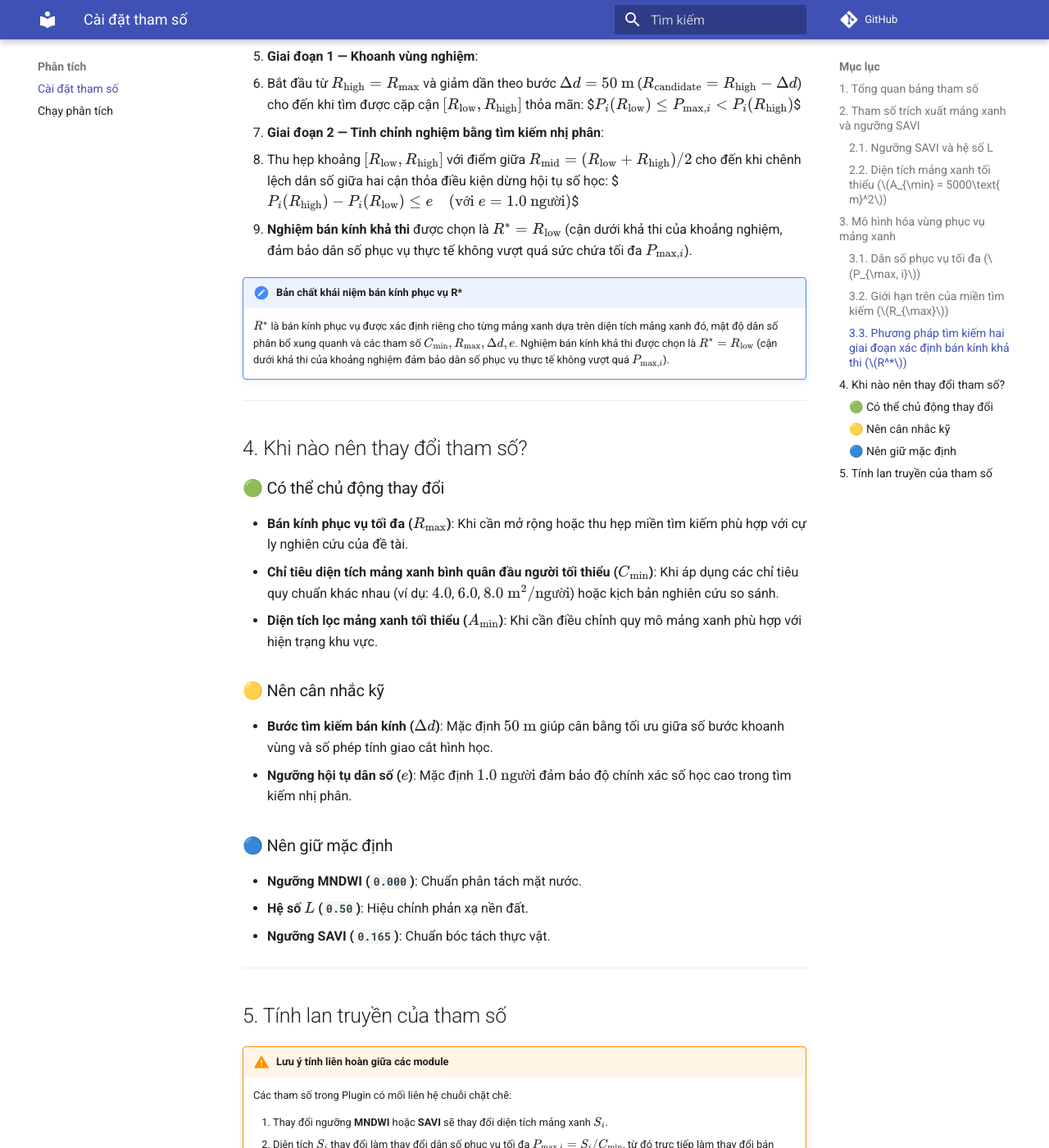
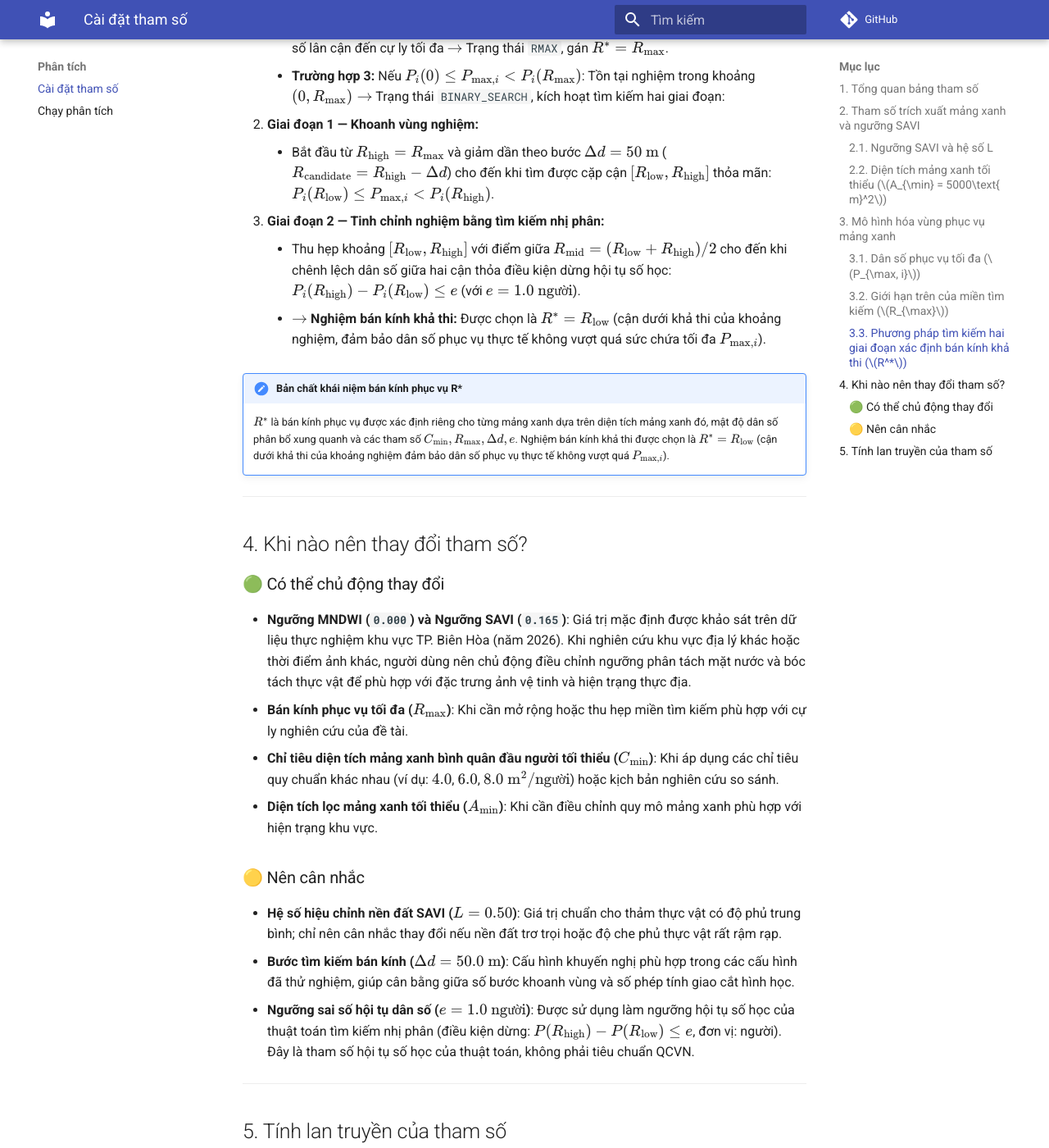
Before and after one commit to xuanphi1702/green-space-evaluator, an MkDocs documentation site: the page built from docs/tham-so.md, in a window 1280 px wide and 1400 px high, scrolled down 3404 px. Shown: the whole window at 82% size. Built offline with MkDocs 1.6.1 and Material for MkDocs 9.7.7, drawn with Linux system fonts in a browser that asks for light colours; comment, search, counter and statistics services are not loaded; some of the changed text lies outside the part shown.

Commit message:
docs: finalize terminology cleanup, math rendering, and updated result figure

````diff
--- a/docs/chay-phan-tich.md
+++ b/docs/chay-phan-tich.md
@@ -88,7 +88,7 @@ Chuyển sang thẻ **Sản phẩm đầu ra** để chỉ định đường d
 
 ## 6. Chuỗi thực thi 5 Module
 
-Khi nhấn nút **Phân tích**, thuật toán chạy ngầm qua Worker Thread không gây đơ giao diện QGIS theo chuỗi 5 module liên hoàn:
+Khi nhấn nút **Phân tích**, thuật toán chạy ngầm qua Worker Thread không gây đơ giao diện QGIS theo chuỗi 5 module:
 
 ```
 [Module 1: Chuẩn bị dữ liệu] ➔ [Module 2: Phân tách mảng xanh] ➔ [Module 3: Vùng phục vụ riêng R*] ➔ [Module 4: Vùng phục vụ chung SERVICE_UNION] ➔ [Module 5: Thống kê Hành chính]
--- a/docs/tham-so.md
+++ b/docs/tham-so.md
@@ -51,6 +51,7 @@ P_{\max, i} = \frac{S_i}{C_{\min}}
 $$
 
 Trong đó:
+
 - $P_{\max, i}$: Dân số phục vụ tối đa của mảng xanh $i$ (người).
 - $S_i$: Diện tích mảng xanh $i$ ($\text{m}^2$).
 - $C_{\min}$: Chỉ tiêu diện tích mảng xanh bình quân đầu người tối thiểu ($6.0\text{ m}^2/\text{người}$).
@@ -64,19 +65,15 @@ Trong đó:
 
 Thuật toán xác định bán kính phục vụ $R^*$ qua phương pháp tìm kiếm hai giai đoạn:
 
-1. **Đánh giá hai điểm mút và điều kiện biên**:
-   - Nếu $P_i(0) > P_{\max, i}$: Mảng xanh quá tải ngay tại nguồn $\rightarrow$ Trạng thái `NO_SOLUTION`, gán $R^* = 0\text{ m}$.
-   - Nếu $P_i(R_{\max}) \le P_{\max, i}$: Mảng xanh đủ diện tích phục vụ toàn bộ dân số lân cận đến cự ly tối đa $\rightarrow$ Trạng thái `RMAX`, gán $R^* = R_{\max}$.
-   - Nếu $P_i(0) \le P_{\max, i} < P_i(R_{\max})$: Tồn tại nghiệm trong khoảng $(0, R_{\max}) \rightarrow$ Trạng thái `BINARY_SEARCH`, kích hoạt tìm kiếm hai giai đoạn:
-
-2. **Giai đoạn 1 — Khoanh vùng nghiệm**:
-   - Bắt đầu từ $R_{\text{high}} = R_{\max}$ và giảm dần theo bước $\Delta d = 50\text{ m}$ ($R_{\text{candidate}} = R_{\text{high}} - \Delta d$) cho đến khi tìm được cặp cận $[R_{\text{low}}, R_{\text{high}}]$ thỏa mãn:
-     $$P_i(R_{\text{low}}) \le P_{\max, i} < P_i(R_{\text{high}})$$
-
-3. **Giai đoạn 2 — Tinh chỉnh nghiệm bằng tìm kiếm nhị phân**:
-   - Thu hẹp khoảng $[R_{\text{low}}, R_{\text{high}}]$ với điểm giữa $R_{\text{mid}} = (R_{\text{low}} + R_{\text{high}}) / 2$ cho đến khi chênh lệch dân số giữa hai cận thỏa điều kiện dừng hội tụ số học:
-     $$P_i(R_{\text{high}}) - P_i(R_{\text{low}}) \le e \quad (\text{với } e = 1.0\text{ người})$$
-   - **Nghiệm bán kính khả thi** được chọn là $R^* = R_{\text{low}}$ (cận dưới khả thi của khoảng nghiệm, đảm bảo dân số phục vụ thực tế không vượt quá sức chứa tối đa $P_{\max, i}$).
+1. **Đánh giá hai điểm nút và điều kiện biên:**
+    - **Trường hợp 1:** Nếu $P_i(0) > P_{\max, i}$: Mảng xanh quá tải ngay tại nguồn $\rightarrow$ Trạng thái `NO_SOLUTION`, gán $R^* = 0\text{ m}$.
+    - **Trường hợp 2:** Nếu $P_i(R_{\max}) \le P_{\max, i}$: Mảng xanh đủ diện tích phục vụ toàn bộ dân số lân cận đến cự ly tối đa $\rightarrow$ Trạng thái `RMAX`, gán $R^* = R_{\max}$.
+    - **Trường hợp 3:** Nếu $P_i(0) \le P_{\max, i} < P_i(R_{\max})$: Tồn tại nghiệm trong khoảng $(0, R_{\max}) \rightarrow$ Trạng thái `BINARY_SEARCH`, kích hoạt tìm kiếm hai giai đoạn:
+2. **Giai đoạn 1 — Khoanh vùng nghiệm:**
+    - Bắt đầu từ $R_{\text{high}} = R_{\max}$ và giảm dần theo bước $\Delta d = 50\text{ m}$ ($R_{\text{candidate}} = R_{\text{high}} - \Delta d$) cho đến khi tìm được cặp cận $[R_{\text{low}}, R_{\text{high}}]$ thỏa mãn: $P_i(R_{\text{low}}) \le P_{\max, i} < P_i(R_{\text{high}})$.
+3. **Giai đoạn 2 — Tinh chỉnh nghiệm bằng tìm kiếm nhị phân:**
+    - Thu hẹp khoảng $[R_{\text{low}}, R_{\text{high}}]$ với điểm giữa $R_{\text{mid}} = (R_{\text{low}} + R_{\text{high}}) / 2$ cho đến khi chênh lệch dân số giữa hai cận thỏa điều kiện dừng hội tụ số học: $P_i(R_{\text{high}}) - P_i(R_{\text{low}}) \le e$ (với $e = 1.0\text{ người}$).
+    - **$\rightarrow$ Nghiệm bán kính khả thi:** Được chọn là $R^* = R_{\text{low}}$ (cận dưới khả thi của khoảng nghiệm, đảm bảo dân số phục vụ thực tế không vượt quá sức chứa tối đa $P_{\max, i}$).
 
 !!! note "Bản chất khái niệm bán kính phục vụ R*"
     $R^*$ là bán kính phục vụ được xác định riêng cho từng mảng xanh dựa trên diện tích mảng xanh đó, mật độ dân số phân bổ xung quanh và các tham số $C_{\min}, R_{\max}, \Delta d, e$. Nghiệm bán kính khả thi được chọn là $R^* = R_{\text{low}}$ (cận dưới khả thi của khoảng nghiệm đảm bảo dân số phục vụ thực tế không vượt quá $P_{\max, i}$).
@@ -86,24 +83,21 @@ Thuật toán xác định bán kính phục vụ $R^*$ qua phương pháp tìm
 ## 4. Khi nào nên thay đổi tham số?
 
 ### 🟢 Có thể chủ động thay đổi
+- **Ngưỡng MNDWI (`0.000`) và Ngưỡng SAVI (`0.165`)**: Giá trị mặc định được khảo sát trên dữ liệu thực nghiệm khu vực TP. Biên Hòa (năm 2026). Khi nghiên cứu khu vực địa lý khác hoặc thời điểm ảnh khác, người dùng nên chủ động điều chỉnh ngưỡng phân tách mặt nước và bóc tách thực vật để phù hợp với đặc trưng ảnh vệ tinh và hiện trạng thực địa.
 - **Bán kính phục vụ tối đa ($R_{\max}$)**: Khi cần mở rộng hoặc thu hẹp miền tìm kiếm phù hợp với cự ly nghiên cứu của đề tài.
 - **Chỉ tiêu diện tích mảng xanh bình quân đầu người tối thiểu ($C_{\min}$)**: Khi áp dụng các chỉ tiêu quy chuẩn khác nhau (ví dụ: $4.0$, $6.0$, $8.0\text{ m}^2/\text{người}$) hoặc kịch bản nghiên cứu so sánh.
 - **Diện tích lọc mảng xanh tối thiểu ($A_{\min}$)**: Khi cần điều chỉnh quy mô mảng xanh phù hợp với hiện trạng khu vực.
 
-### 🟡 Nên cân nhắc kỹ
-- **Bước tìm kiếm bán kính ($\Delta d$)**: Mặc định $50\text{ m}$ giúp cân bằng tối ưu giữa số bước khoanh vùng và số phép tính giao cắt hình học.
-- **Ngưỡng hội tụ dân số ($e$)**: Mặc định $1.0\text{ người}$ đảm bảo độ chính xác số học cao trong tìm kiếm nhị phân.
-
-### 🔵 Nên giữ mặc định
-- **Ngưỡng MNDWI (`0.000`)**: Chuẩn phân tách mặt nước.
-- **Hệ số $L$ (`0.50`)**: Hiệu chỉnh phản xạ nền đất.
-- **Ngưỡng SAVI (`0.165`)**: Chuẩn bóc tách thực vật.
+### 🟡 Nên cân nhắc
+- **Hệ số hiệu chỉnh nền đất SAVI ($L = 0.50$)**: Giá trị chuẩn cho thảm thực vật có độ phủ trung bình; chỉ nên cân nhắc thay đổi nếu nền đất trơ trọi hoặc độ che phủ thực vật rất rậm rạp.
+- **Bước tìm kiếm bán kính ($\Delta d = 50.0\text{ m}$)**: Cấu hình khuyến nghị phù hợp trong các cấu hình đã thử nghiệm, giúp cân bằng giữa số bước khoanh vùng và số phép tính giao cắt hình học.
+- **Ngưỡng sai số hội tụ dân số ($e = 1.0\text{ người}$)**: Được sử dụng làm ngưỡng hội tụ số học của thuật toán tìm kiếm nhị phân (điều kiện dừng: $P(R_{\text{high}}) - P(R_{\text{low}}) \le e$, đơn vị: người). Đây là tham số hội tụ số học của thuật toán, không phải tiêu chuẩn QCVN.
 
 ---
 
 ## 5. Tính lan truyền của tham số
 
-!!! warning "Lưu ý tính liên hoàn giữa các module"
+!!! warning "Lưu ý mối liên hệ giữa các module"
     Các tham số trong Plugin có mối liên hệ chuỗi chặt chẽ:
 
     1. Thay đổi ngưỡng **MNDWI** hoặc **SAVI** sẽ thay đổi diện tích mảng xanh $S_i$.
````
Also changed, not shown: README.md (+4 -4 lines), docs/index.md (+3 -3 lines), docs/loi-thuong-gap.md (+1 -1 lines), docs/luu-y.md (+1 -1 lines), docs/san-pham.md (+3 -3 lines), site/chay-phan-tich/index.html, site/index.html, site/loi-thuong-gap/index.html, site/luu-y/index.html, site/san-pham/index.html, site/search/search_index.json, site/sitemap.xml, site/tham-so/index.html, 3 other files.
